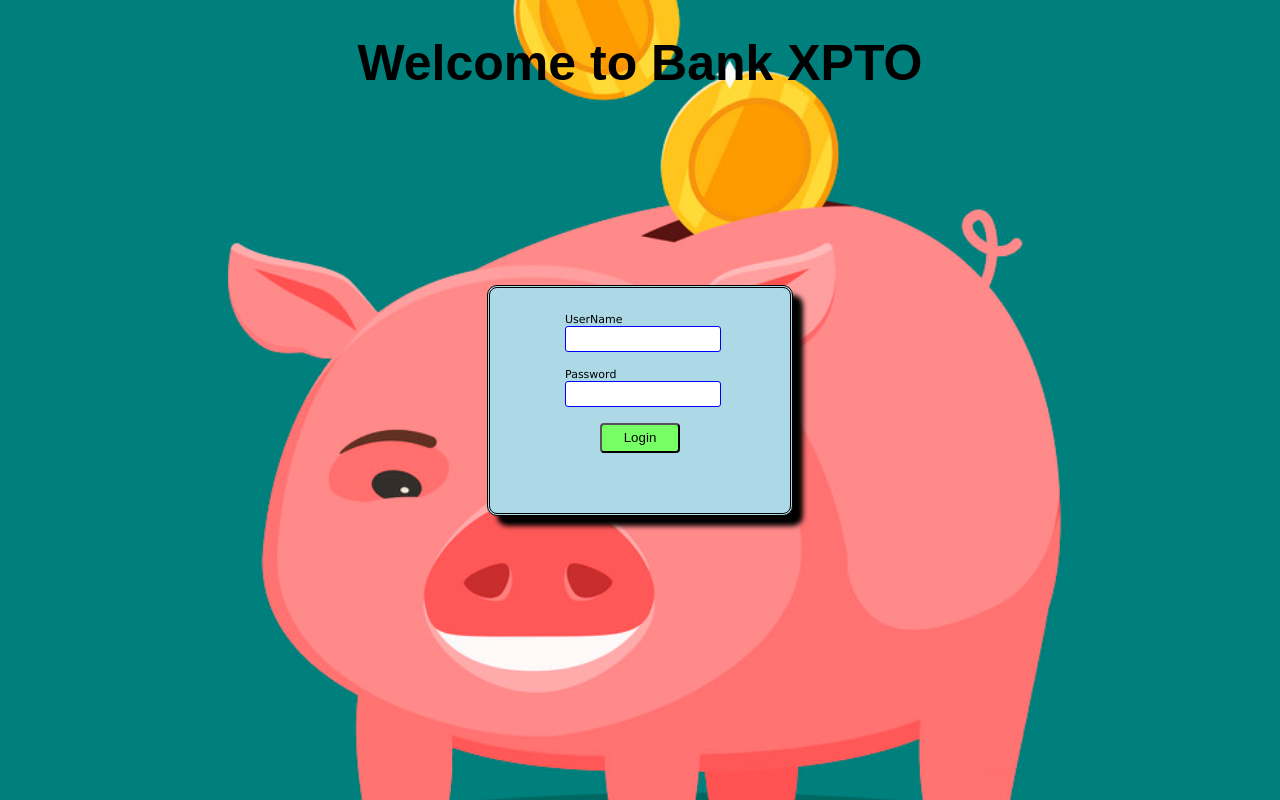
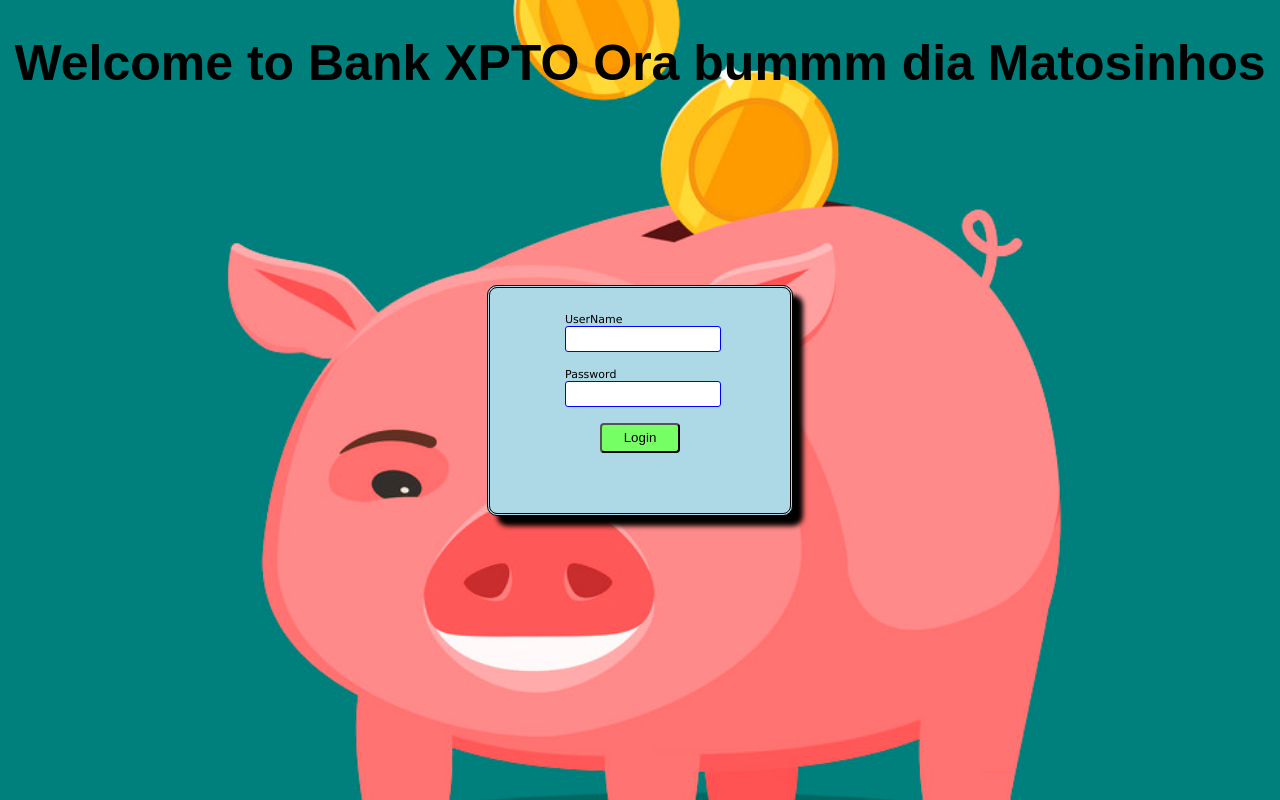
Before and after one commit to mend18/otario_app_node, a website: page public/index.html in a window 1280 px wide. Drawn offline with Linux system fonts and the light colour scheme.

Commit message:
Update index.html

```diff
--- a/public/index.html
+++ b/public/index.html
@@ -28,7 +28,7 @@ $(document).ready(function() {
 
 </script>
 
-<h1>Welcome to Bank XPTO</h1>
+<h1>Welcome to Bank XPTO Ora bummm dia Matosinhos</h1>
 
 
 <div id="auth" class="auth_div">
```
